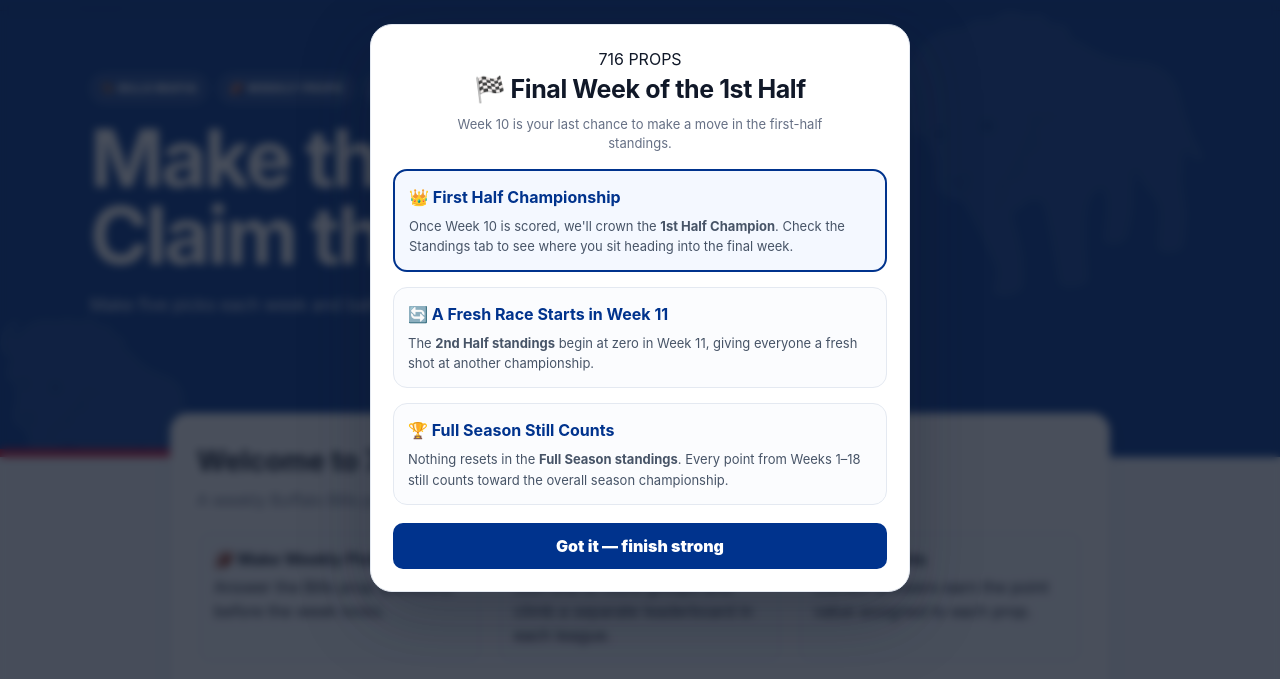
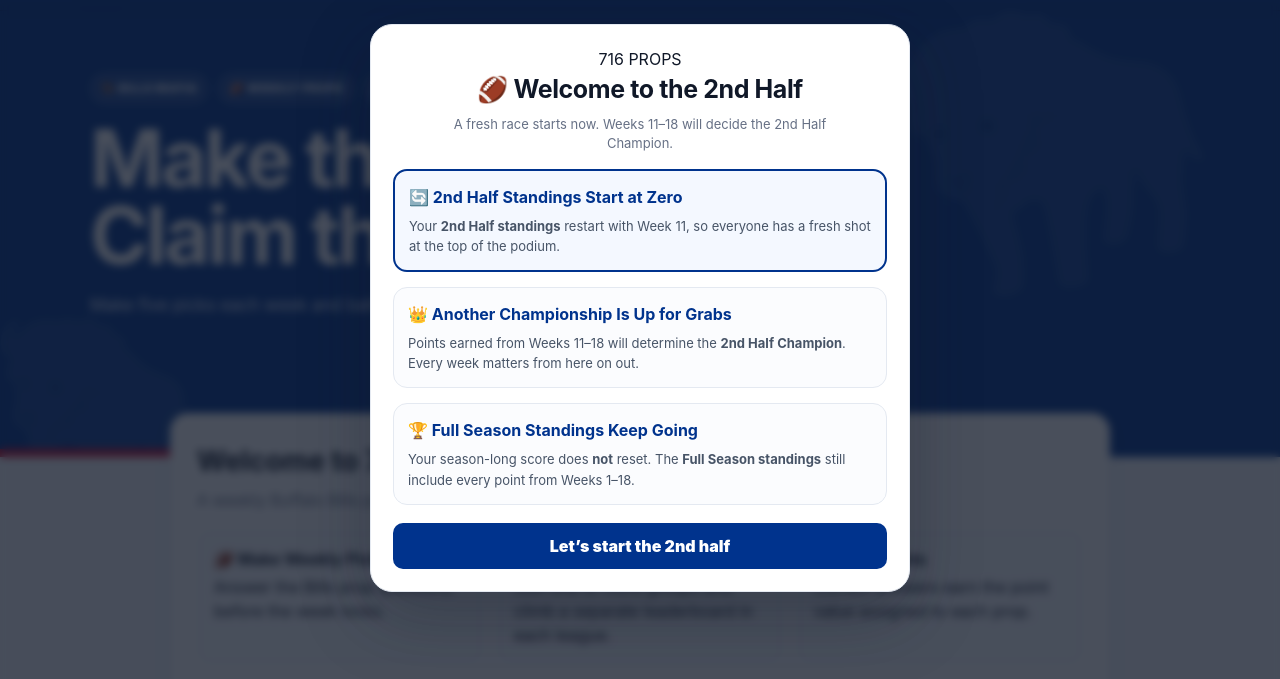
Before and after one commit to jrlawley7/716-Propsv2, a plain HTML site: page index.html in a window 1280 px wide. Shown: the part 92-771 px from the top of the page. Drawn offline with nearby package versions, Linux system fonts and the light colour scheme.

Commit message:
Add second half kickoff announcement

```diff
--- a/index.html
+++ b/index.html
@@ -416,27 +416,27 @@ header #logoutBtn{border-color:rgba(255,255,255,.35)!important;color:#fff!import
   <div class="site-update-modal">
     <div class="site-update-head">
       <div class="site-update-kicker">716 PROPS</div>
-      <h2 id="siteUpdateTitle">🏁 Final Week of the 1st Half</h2>
-      <p>Week 10 is your last chance to make a move in the first-half standings.</p>
+      <h2 id="siteUpdateTitle">🏈 Welcome to the 2nd Half</h2>
+      <p>A fresh race starts now. Weeks 11–18 will decide the 2nd Half Champion.</p>
     </div>
 
     <section class="site-update-section primary">
-      <h3>👑 First Half Championship</h3>
-      <p>Once Week 10 is scored, we'll crown the <strong>1st Half Champion</strong>. Check the Standings tab to see where you sit heading into the final week.</p>
+      <h3>🔄 2nd Half Standings Start at Zero</h3>
+      <p>Your <strong>2nd Half standings</strong> restart with Week 11, so everyone has a fresh shot at the top of the podium.</p>
     </section>
 
     <section class="site-update-section">
-      <h3>🔄 A Fresh Race Starts in Week 11</h3>
-      <p>The <strong>2nd Half standings</strong> begin at zero in Week 11, giving everyone a fresh shot at another championship.</p>
+      <h3>👑 Another Championship Is Up for Grabs</h3>
+      <p>Points earned from Weeks 11–18 will determine the <strong>2nd Half Champion</strong>. Every week matters from here on out.</p>
     </section>
 
     <section class="site-update-section">
-      <h3>🏆 Full Season Still Counts</h3>
-      <p>Nothing resets in the <strong>Full Season standings</strong>. Every point from Weeks 1–18 still counts toward the overall season championship.</p>
+      <h3>🏆 Full Season Standings Keep Going</h3>
+      <p>Your season-long score does <strong>not</strong> reset. The <strong>Full Season standings</strong> still include every point from Weeks 1–18.</p>
     </section>
 
     <div class="site-update-actions">
-      <button class="btn" type="button" onclick="closeSiteUpdateNotice()">Got it — finish strong</button>
+      <button class="btn" type="button" onclick="closeSiteUpdateNotice()">Let’s start the 2nd half</button>
     </div>
   </div>
 </div>
@@ -1425,7 +1425,7 @@ async function deleteAdminPlayerPoolData(){if(!adminLeague||!selectedAdminPlayer
 
 
 
-const SITE_UPDATE_NOTICE_KEY="props716_final_week_first_half_2026_v1";
+const SITE_UPDATE_NOTICE_KEY="props716_second_half_kickoff_2026_v1";
 
 function showSiteUpdateNoticeIfNeeded(){
   if(localStorage.getItem(SITE_UPDATE_NOTICE_KEY)==="1"){
```
